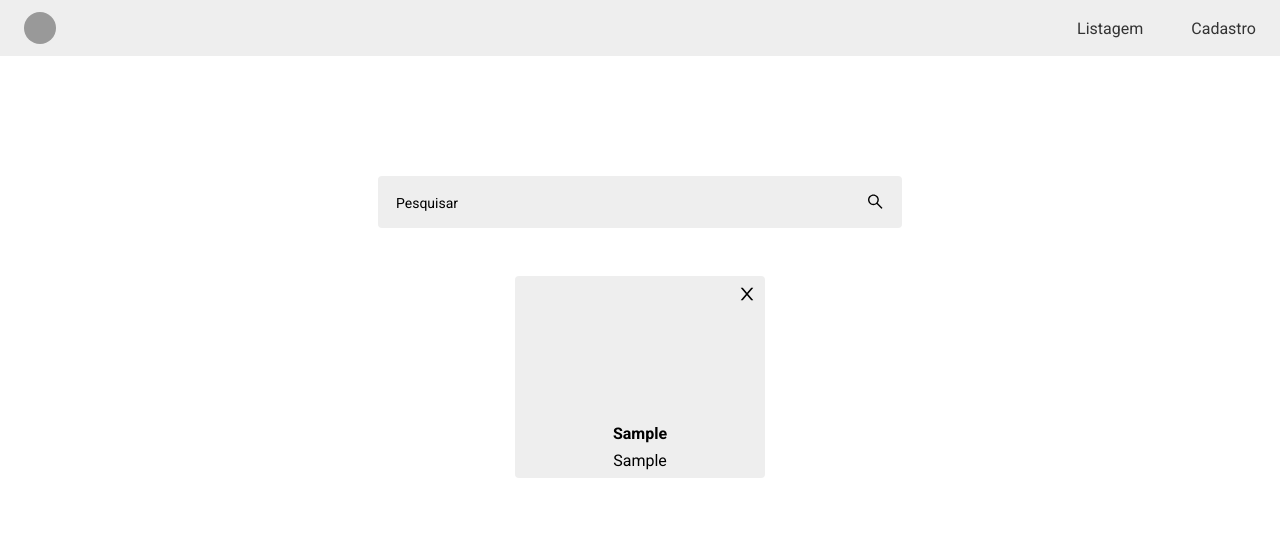
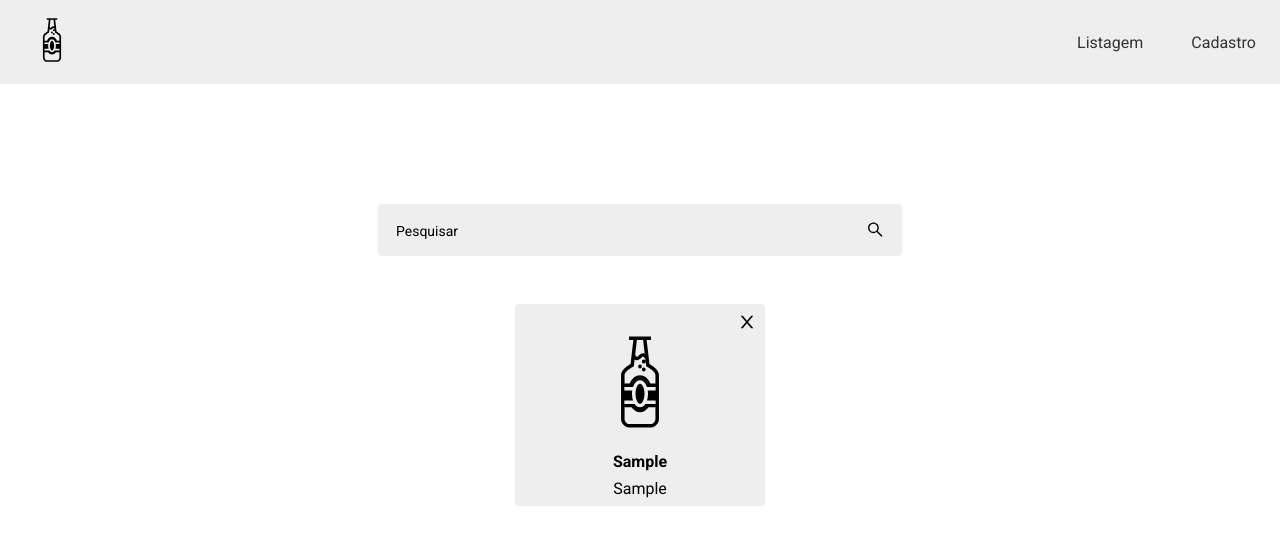
Before and after one commit to AmauriLima/Drinks, a React (Vite) app: page /createDrink in a window 1280 px wide. Both pictures are taken after typing "Sample", "Sample" into the empty fields and a click on the button "Salvar". Shown: the top 544 px of the page. Built offline with nearby package versions, Linux system fonts and the light colour scheme; no server answers.

Commit message:
feat: adding logo

```diff
--- a/src/components/Header/index.tsx
+++ b/src/components/Header/index.tsx
@@ -1,14 +1,17 @@
+import { GiBeerBottle } from 'react-icons/gi';
 import { Link } from 'react-router-dom';
 
 import {
-  Container, Content, ControlButtons, FakeLogo,
+  Container, Content, ControlButtons, Logo,
 } from './styles';
 
 export function Header() {
   return (
     <Container>
       <Content>
-        <FakeLogo />
+        <Logo>
+          <GiBeerBottle />
+        </Logo>
 
         <ControlButtons>
           <Link to="/">Listagem</Link>
--- a/src/components/Header/styles.ts
+++ b/src/components/Header/styles.ts
@@ -14,12 +14,14 @@ export const Content = styled.div`
   margin: 0 auto;
 `;
 
-export const FakeLogo = styled.div`
-    height: 32px;
-    width: 32px;
-    background: ${({ theme }) => theme.colors.gray[600]};
-    border-radius: 50%;
-  `;
+export const Logo = styled.div`
+  svg {
+    height: 48px;
+    width: 48px;
+  }
+  padding: 4px;
+  border-radius: 50%;
+`;
 
 export const ControlButtons = styled.div`
   a {
--- a/src/pages/Home/index.tsx
+++ b/src/pages/Home/index.tsx
@@ -2,6 +2,7 @@ import {
   ChangeEvent, useEffect, useMemo, useState,
 } from 'react';
 import { AiOutlineClose, AiOutlineSearch } from 'react-icons/ai';
+import { GiBeerBottle } from 'react-icons/gi';
 import { useDispatch, useSelector } from 'react-redux';
 import { selectDrinks } from 'src/redux/slices/drinkSlice';
 
@@ -10,7 +11,9 @@ import { deleteDrink, listDrinks } from '@services/DrinksService/redux';
 
 import { PageLayout } from '@components/PageLayout';
 
-import { Card, DrinksList, InputSearchContainer } from './styles';
+import {
+  Card, DrinksList, ImageContainer, InputSearchContainer,
+} from './styles';
 
 export function Home() {
   const dispatch = useDispatch();
@@ -63,7 +66,14 @@ export function Home() {
             <div onClick={handleDeleteDrink(drink.id)}>
               <AiOutlineClose />
             </div>
-            <img src={drink.image_url} alt="" />
+
+            <ImageContainer>
+              {drink.image_url ? (
+                <img src={drink.image_url} alt="" />
+              ) : (
+                <GiBeerBottle />
+              )}
+            </ImageContainer>
             <strong>{drink.name}</strong>
             <p>{drink.description}</p>
           </Card>
--- a/src/pages/Home/styles.ts
+++ b/src/pages/Home/styles.ts
@@ -55,12 +55,6 @@ export const Card = styled.div`
   padding: 8px;
   text-align: center;
 
-  img {
-    height: 100px;
-    object-fit: contain;
-    margin-bottom: 16px;
-  }
-
   strong {
     display: block;
   }
@@ -89,3 +83,14 @@ export const Card = styled.div`
     }
   }
 `;
+
+export const ImageContainer = styled.div`
+  img, svg {
+    height: 100px;
+    object-fit: contain;
+    margin-bottom: 16px;
+  }
+  svg {
+    width: 100px;
+  }
+`;
```
